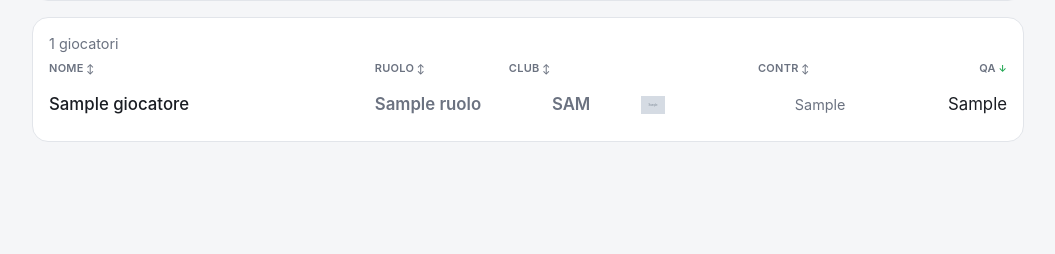
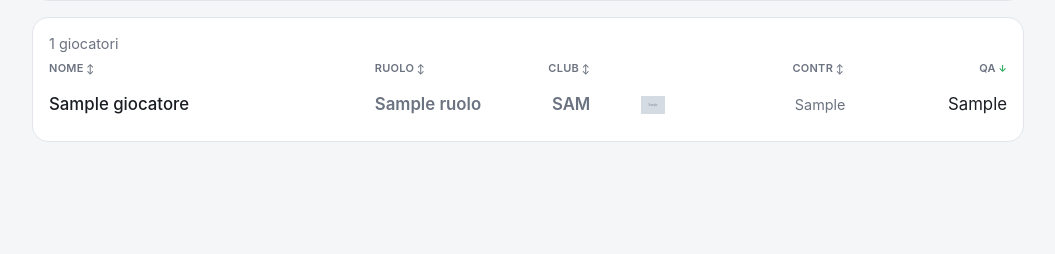
Before and after one commit to albertomelegatti/webAPP_FantaManageriale, a Flask app: page /listone in a window 1280 px wide. Shown: the part 393-647 px from the top of the page, without its empty margins (112-1167 px from the left). Run offline with Flask 3, Linux system fonts and the light colour scheme; grey boxes marked "Sample" are stand-in pictures; a database or web service that is not in the repository returns one stand-in record (values such as "Sample title"); data that the repository does not hold is empty; style sheets or scripts are compiled from the project's sources; parts of the project's set-up code (start-up, migrations or seed data) failed here and were passed over; some libraries are stand-ins or nearby versions.

Commit message:
Centra le intestazioni Club e Contr per allinearle ai dati sottostanti
Le intestazioni erano allineate a sinistra mentre le celle dati sono
centrate, causando un disallineamento visivo tra colonna e contenuto.

Co-Authored-By: Claude Sonnet 5 <noreply@anthropic.com>
Claude-Session: https://claude.ai/code/session_01Wqy2WCuvGN2gADjd2rxb6T

```diff
--- a/templates/listone.html
+++ b/templates/listone.html
@@ -64,9 +64,9 @@
             <tr class="text-left text-[11px] uppercase tracking-wide text-muted">
                 <th class="pb-2 pr-1 font-semibold">Nome</th>
                 <th class="pb-2 pr-1 font-semibold">Ruolo</th>
-                <th class="pb-2 pr-1 font-semibold">Club</th>
+                <th class="pb-2 pr-1 text-center font-semibold">Club</th>
                 <th class="pb-2 pr-1 font-semibold no-sort"></th>
-                <th class="pb-2 pr-1 font-semibold">Contr</th>
+                <th class="pb-2 pr-1 text-center font-semibold">Contr</th>
                 <th class="pb-2 text-right font-semibold desc">QA</th>
             </tr>
         </thead>
```
